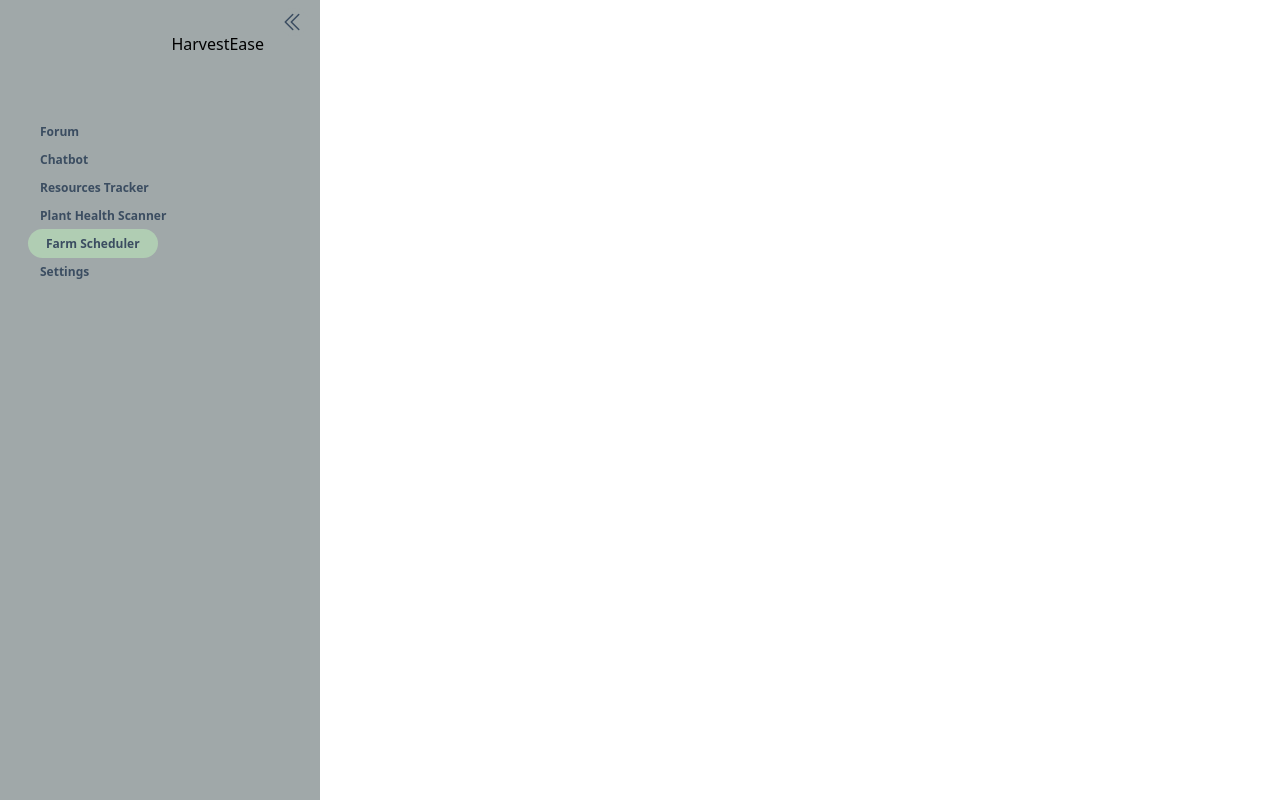
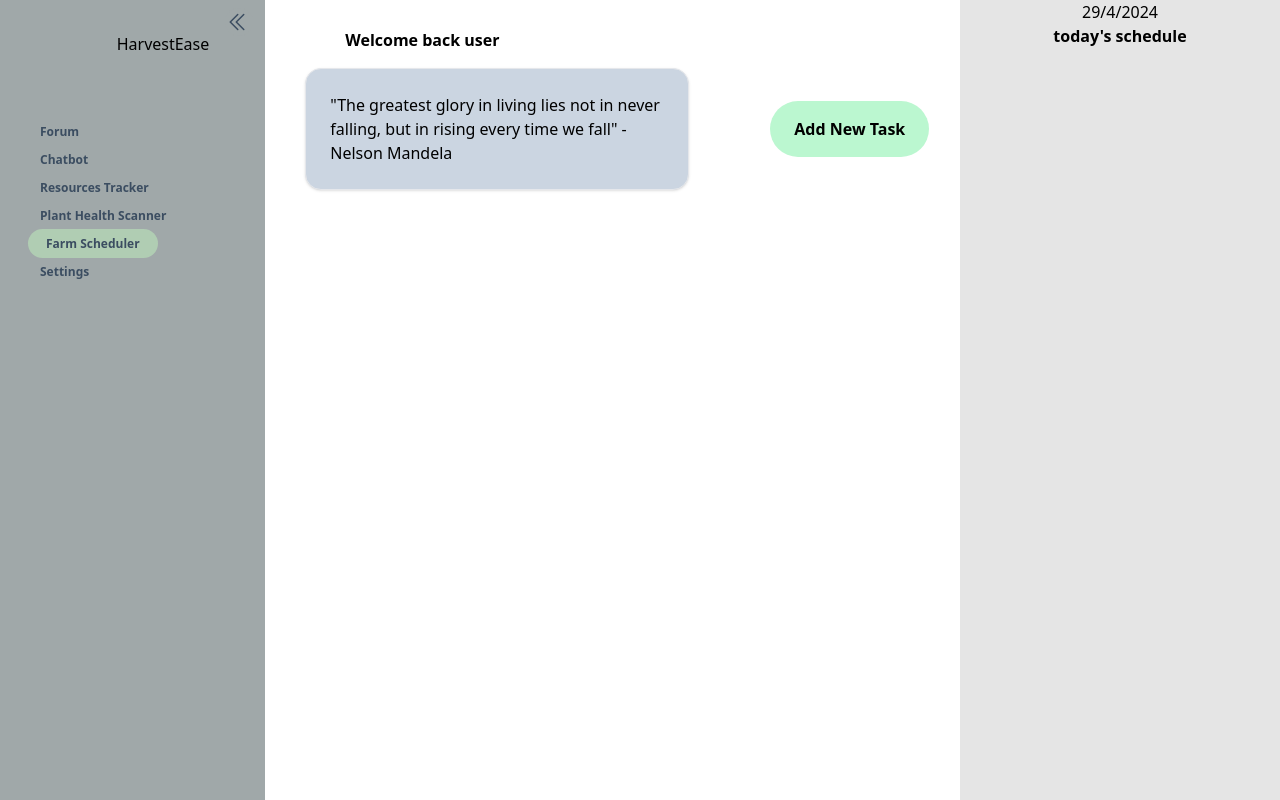
Before and after one commit to skan45/Harvest-Ease-Frontend, a React (Create React App) app: page /Farm-scheduler in a window 1280 px wide. Built offline with nearby package versions, Linux system fonts and the light colour scheme.

Commit message:
creating skelton

```diff
--- a/package.json
+++ b/package.json
@@ -3,9 +3,13 @@
   "version": "0.1.0",
   "private": true,
   "dependencies": {
+    "@aldabil/react-scheduler": "^2.9.1",
+    "@emotion/react": "^11.11.4",
+    "@emotion/styled": "^11.11.5",
     "@fortawesome/fontawesome-free": "^6.5.2",
     "@fortawesome/react-fontawesome": "^0.2.0",
     "@heroicons/react": "^2.1.3",
+    "@mui/material": "^5.15.15",
     "@testing-library/jest-dom": "^5.17.0",
     "@testing-library/react": "^13.4.0",
     "@testing-library/user-event": "^13.5.0",
@@ -40,6 +44,8 @@
     ]
   },
   "devDependencies": {
+    "autoprefixer": "^10.4.19",
+    "postcss": "^8.4.38",
     "tailwindcss": "^3.4.3"
   }
 }
--- /dev/null
+++ b/postcss.config.js
@@ -0,0 +1,6 @@
+module.exports = {
+  plugins: {
+    tailwindcss: {},
+    autoprefixer: {},
+  },
+}
--- a/src/App.js
+++ b/src/App.js
@@ -3,19 +3,22 @@ import Sidebar from "./ui/components/Sidebar/Sidebar";
 import CommunnityPage from "./ui/pages/CommunnityPage";
 import ChatbotPage from "./ui/pages/ChatbotPage";
 import Home from "./ui/pages/Home";
+import FarmSchedulerPage from "./ui/pages/FarmSchedulerPage";
 import { Routes, Route, Link } from "react-router-dom";
 import "./App.css";
 
 function App() {
   return (
-    <div>
-      <Link to="/"></Link>
+    <div
+    style={{display:'flex'}}
+    >
       <Sidebar />
       <Routes>
         <Route path="/" element={<Home />} />
-
         <Route path="/Forum" element={<CommunnityPage />} />
         <Route path="/Chatbot" element={<ChatbotPage />} />
+        <Route path="/Farm-scheduler" element={<FarmSchedulerPage/>}/>
+
       </Routes>
     </div>
   );
--- a/src/ui/pages/FarmSchedulerPage.js
+++ b/src/ui/pages/FarmSchedulerPage.js
@@ -0,0 +1,75 @@
+import React, { useState } from "react";
+import Stack from "@mui/material/Stack";
+
+function FarmSchedulerPage() {
+  function getDate() {
+    const today = new Date();
+    const month = today.getMonth() + 1;
+    const year = today.getFullYear();
+    const date = today.getDate();
+    return `${date}/${month}/${year}`;
+  }
+  const [currentDate, setCurrentDate] = useState(getDate());
+  return (
+    <Stack
+      sx={{
+        display: "flex",
+        flexDirection: "row",
+        justifyContent: "center",
+        width: "100%",
+      }}
+    >
+      <Stack
+        sx={{
+          width: "100%",
+          display: "flex",
+          justifyContent: "center",
+          flexDirection:"column"
+        }}
+      >
+        <Stack
+        sx={{display:"flex",flexDirection:"column" , width:"55%" }}
+        className="py-2 px-10  gap-4 absolute  top-5"
+        >
+        <p className="font-bold px-10 " >Welcome back user </p>
+          <Stack
+            sx={{
+              display: "flex",
+              flexDirection: "row",
+              width:"100%",
+              alignItems:"center",
+              justifyContent: "space-between",
+            }}
+            className="flex justify-between"
+          >
+            <a
+              href="#"
+              className="block max-w-sm p-6 bg-slate-300 border border-gray-200 rounded-2xl shadow hover:bg-gray-100 dark:bg-gray-800 dark:border-gray-700 dark:hover:bg-gray-700 "
+            >
+              <p className="font-normal text-blackdark:text-gray-400">
+                "The greatest glory in living lies not in never falling, but in
+                rising every time we fall" - Nelson Mandela
+              </p>
+            </a>
+            <button style={{height:"50%"}} className="bg-green-200 text-black hover:bg-green-200 font-bold py-4 px-6 rounded-full  ">
+              Add New Task
+            </button>
+          </Stack>
+        </Stack>
+      </Stack>
+      <nav
+        className={`flex-col h-screen bg-neutral-200 w-1/4 px-7 ${
+          window.innerWidth >= 1024 ? "fixed top-0 right-0 z-10" : "hidden"
+        }`}
+      >
+        <div className="date">
+          <p className="font-normal text-center">{currentDate}</p>
+        </div>
+
+        <p className="font-bold text-center">today's schedule</p>
+      </nav>
+    </Stack>
+  );
+}
+
+export default FarmSchedulerPage;
```
Also changed, not shown: generate-react-cli.json (added, +14 -0 lines), 1 other file (tests, documents, lock files or other folders).
